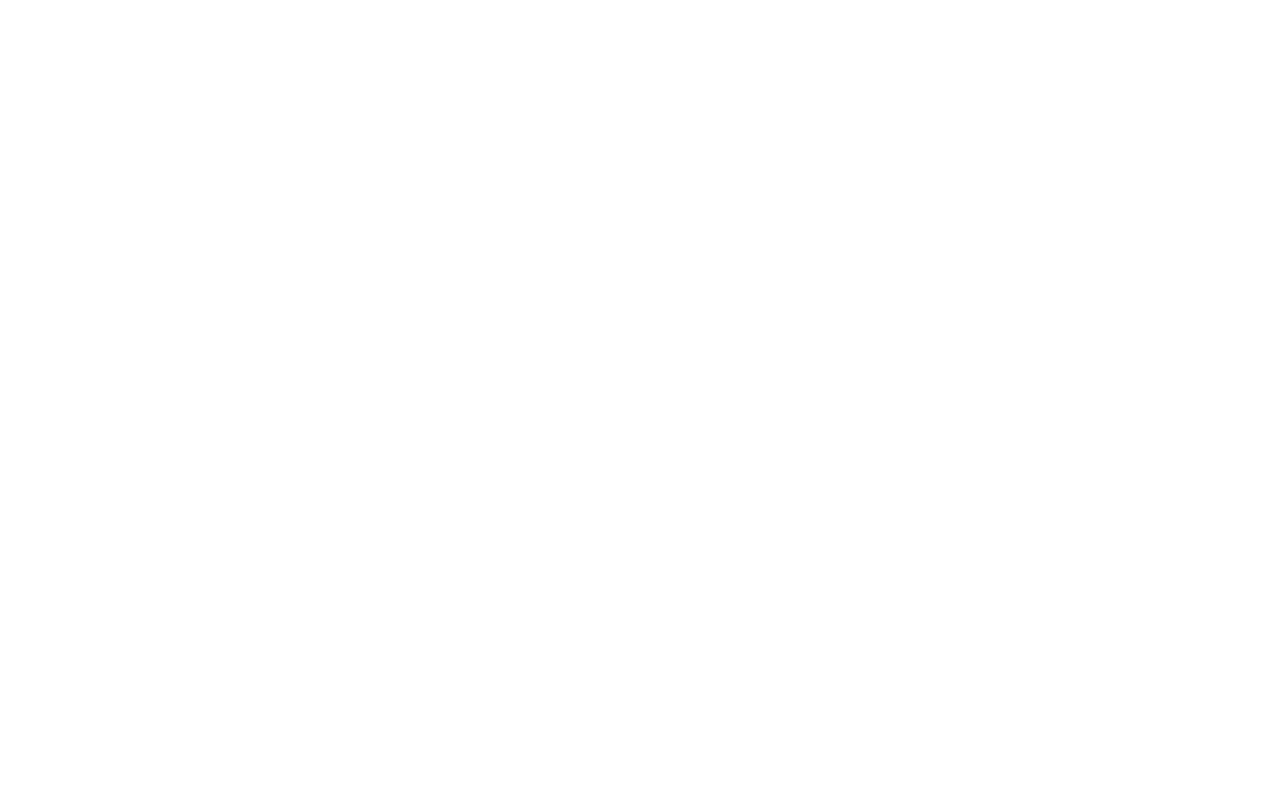
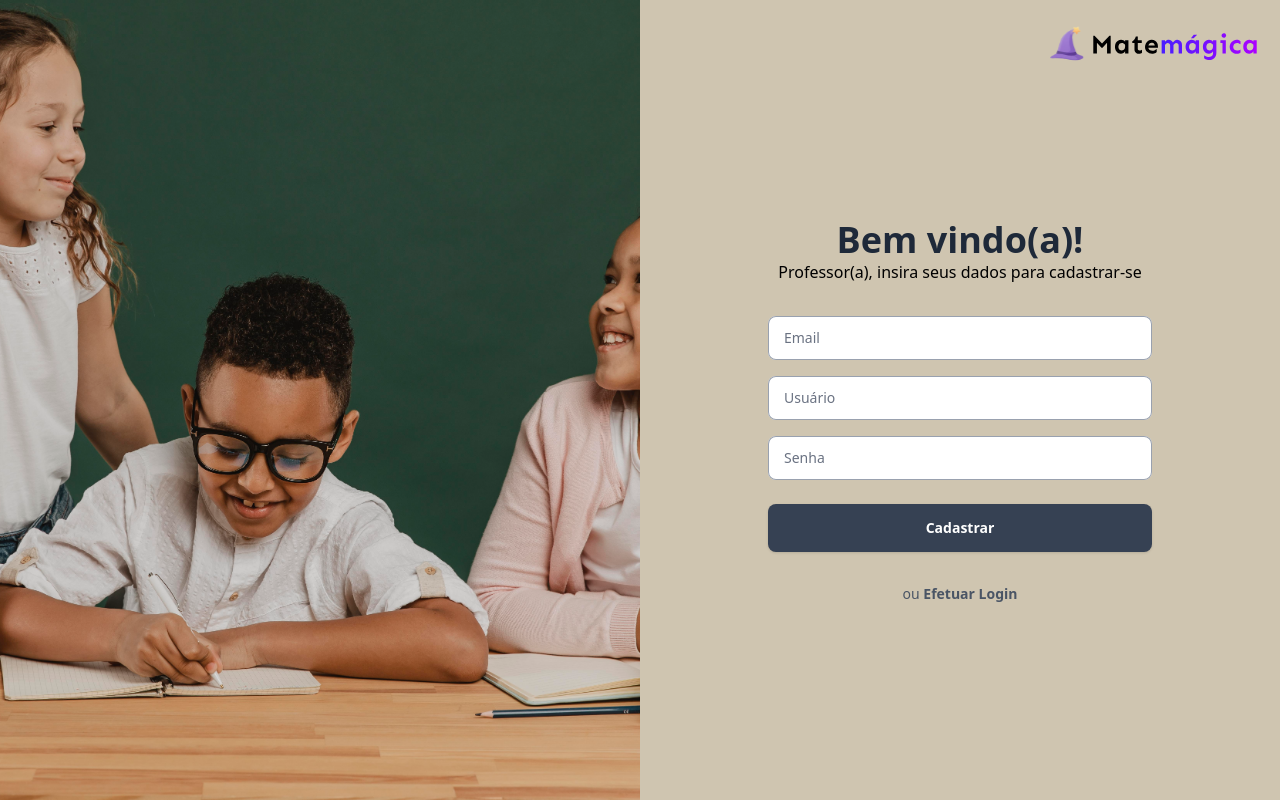
Before and after one commit to PedroMarineli/matemagica-clientes, a Vue app in the folder matemagica/: page /cadastre-se in a window 1280 px wide. Before the commit this address had no page. Built offline with nearby package versions, Linux system fonts and the light colour scheme.

Commit message:
RegisterTeacher page made

```diff
--- a/matemagica/src/router/index.ts
+++ b/matemagica/src/router/index.ts
@@ -5,6 +5,7 @@
 import TeacherView from '../views/Teacher/TeacherView.vue';
 import TeacherStudents from '../components/teacher/TeacherStudents.vue';
 import TeacherClasses from '../components/teacher/TeacherClasses.vue';
+import RegisterView from '../views/RegisterView.vue';
 
 const router = createRouter({
     history: createWebHistory(import.meta.env.BASE_URL),
@@ -13,6 +14,11 @@
             path: '/',
             name: 'login',
             component: LoginView
+        },
+        {
+            path: '/cadastre-se',
+            name: 'register',
+            component: RegisterView
         },
         {
             path: '/alunos',
--- a/matemagica/src/views/LoginView.vue
+++ b/matemagica/src/views/LoginView.vue
@@ -92,7 +92,7 @@
           <!-- Link para Registro -->
           <p class="text-center text-sm text-gray-600">
             ou
-            <a href="#" class="font-semibold text-cor-2 hover:text-cor-3">
+            <a href="#" @click="() => router.push({ name: 'register' })" class="font-semibold text-cor-2 hover:text-cor-3">
               Registre-se
             </a>
           </p>
--- /dev/null
+++ b/matemagica/src/views/RegisterView.vue
@@ -0,0 +1,115 @@
+<script setup lang="ts">
+import { reactive } from 'vue';
+import { useRouter } from 'vue-router';
+import axios from 'axios';
+
+const router = useRouter();
+
+const form = reactive({
+  email: '',
+  username: '',
+  password: '',
+  error: ''
+})
+
+const handleRegister = async() => {
+  const login = {
+    email: form.email,
+    username: form.username,
+    password: form.password
+  }
+
+  try {
+    const response = await axios.post('http://localhost:3000/users/register', login)
+    if(response) {
+      router.push({ name: 'login' })
+    }
+  } catch(error) {
+    console.log('Tentativa de registro com falha')
+  }
+};
+</script>
+
+<template>
+    <div class="min-h-screen w-full lg:grid lg:grid-cols-2 font-family-title">
+
+      <!-- Coluna da Imagem (visível em telas grandes) -->
+      <div class="hidden lg:block relative">
+        <img
+          src="../../public/kids-img-login.jpg"
+          alt="Crianças estudando felizes"
+          class="absolute inset-0 h-full w-full object-cover"
+        />
+      </div>
+
+      <!-- Coluna do Formulário -->
+      <div class="flex items-center justify-center bg-light-brown p-6 sm:p-12">
+        <div class="w-full max-w-sm space-y-8">
+
+          <!-- Cabeçalho com Logo -->
+          <div class="flex flex-col items-center text-center">
+            <img src="../../public/logo.svg" alt="logo"class='absolute lg:top-0 lg:right-0 w-3xs bottom-0'/>
+            <h1 class="text-4xl font-bold text-gray-800 mt-6">
+              Bem vindo(a)!
+            </h1>
+            <span>Professor(a), insira seus dados para cadastrar-se</span>
+          </div>
+
+          <!-- Formulário de Login -->
+          <form @submit.prevent="handleRegister" class="space-y-6">
+            <div class="space-y-4">
+                <input
+                    id="email"
+                    name="email"
+                    type="text"
+                    autoComplete="email"
+                    required
+                    v-model="form.email"
+                    placeholder="Email"
+                    class="w-full appearance-none rounded-lg border-0 bg-white px-4 py-3 text-gray-900 placeholder-gray-500 ring-1 ring-inset ring-gray-400 focus:outline-none focus:ring-2 focus:ring-inset focus:ring-gray-900 sm:text-sm"
+                />
+                <input
+                    id="username"
+                    name="username"
+                    type="text"
+                    autoComplete="username"
+                    required
+                    v-model="form.username"
+                    placeholder="Usuário"
+                    class="w-full appearance-none rounded-lg border-0 bg-white px-4 py-3 text-gray-900 placeholder-gray-500 ring-1 ring-inset ring-gray-400 focus:outline-none focus:ring-2 focus:ring-inset focus:ring-gray-900 sm:text-sm"
+                />
+                <input
+                    id="password"
+                    name="password"
+                    type="password"
+                    autoComplete="current-password"
+                    required
+                    v-model="form.password"
+                    placeholder="Senha"
+                    class="w-full appearance-none rounded-lg border-0 bg-white px-4 py-3 text-gray-900 placeholder-gray-500 ring-1 ring-inset ring-gray-400 focus:outline-none focus:ring-2 focus:ring-inset focus:ring-gray-900 sm:text-sm"
+                />
+            </div>
+
+            <!-- <p v-if="error" class="text-red-500 text-sm text-center">{{ error }}</p> -->
+
+            <div>
+              <button
+                type="submit"
+                class="flex w-full justify-center rounded-lg bg-gray-700 px-3 py-3 text-sm font-semibold leading-6 text-white shadow-sm hover:bg-cor-2  focus-visible:outline-2 focus-visible:outline-offset-2 focus-visible:outline-purple-600 transition-colors"
+              >
+                Cadastrar
+              </button>
+            </div>
+          </form>
+
+          <!-- Link para Registro -->
+          <p class="text-center text-sm text-gray-600">
+            ou
+            <a href="#" @click="() => router.push({ name: 'login' })" class="font-semibold text-cor-2 hover:text-cor-3">
+                Efetuar Login
+            </a>
+          </p>
+        </div>
+      </div>
+    </div>
+</template>
```
